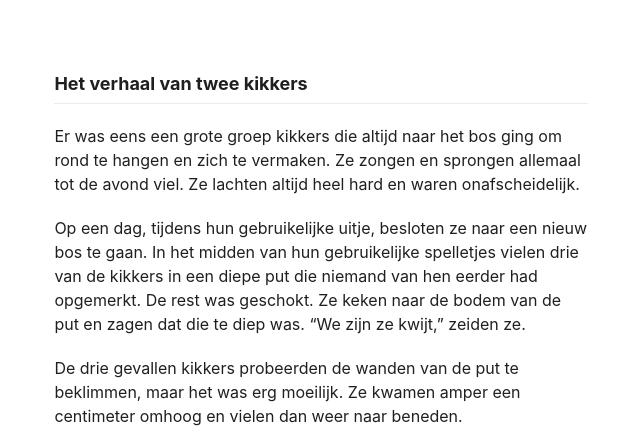
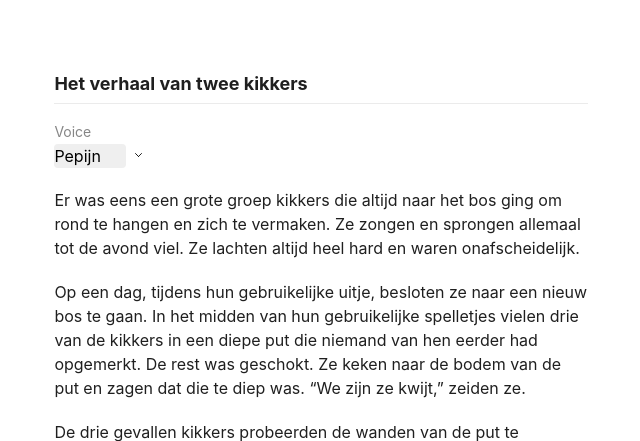
Before and after one commit to pepijngieles/readalong, a PHP site: page /stories/story-one/index.html in a window 1280 px wide. Shown: the top 441 px of the page, without its empty margins (319-959 px from the left). Run offline with PHP 8.4, Linux system fonts and the light colour scheme.

Commit message:
Added a voice <select>

```diff
--- a/assets/scripts.js
+++ b/assets/scripts.js
@@ -168,9 +168,10 @@ function changeSentence() {
     let contentHeight = window.innerHeight - navHeight
     let sentenceOffset = currentSentenceEl.getBoundingClientRect()
     let popoverOffset = translationPopover.getBoundingClientRect()
+    let offsetBottom
 
-    if(showTranslation) let offsetBottom = popoverOffset.bottom + 48
-    else let offsetBottom = sentenceOffset.bottom + 12
+    if(showTranslation) offsetBottom = popoverOffset.bottom + 48
+    else offsetBottom = sentenceOffset.bottom + 12
 
     if (contentHeight < offsetBottom) window.scrollBy(0, sentenceOffset.top - 12)
   }
--- a/assets/styles.css
+++ b/assets/styles.css
@@ -8,8 +8,8 @@
   4. Typography
   5. Icons
   6. Buttons
-  7. Inputs
-  7. Navigation
+  7. Form elements
+  8. Navigation
   9. Progress bar
   10. Popovers
   11. Developer controls
@@ -144,6 +144,13 @@ h2{
 
 .story p{
   margin: 1.25rem 0;
+}
+
+small,
+.small,
+label{
+  font-size: .875rem;
+  line-height: 1rem;
 }
 
 .text-align-right{
@@ -283,8 +290,14 @@ button.small{
 
 
 
-/* 7. Inputs
+/* 7. Form elements
 ---------------------------------------------------------------------------- */
+label{
+  display: block;
+  padding-bottom: .25rem;
+  color: var(--txt-tertiary);
+}
+
 input:not([type=range]),
 textarea{
   font: inherit;
@@ -306,6 +319,14 @@ textarea:focus{
   outline: none;
   border-color: var(--border-strong);
   box-shadow: inset 0 3px 9px 0 rgba(0, 0, 0, .024);
+}
+
+select.quiet{
+  appearance: none;
+  padding: 0;
+  border: none;
+  border-radius: .25rem;
+  font: inherit;
 }
 
 
--- a/stories/story-one/index.html
+++ b/stories/story-one/index.html
@@ -14,6 +14,10 @@
 				<path d="M2.5 11.5L9.5 4.5" class="round"/>
 				<path d="M2.5 11.5H22.5" class="round"/>
 				<path d="M9.5 18.5L2.5 11.5" class="round"/>
+			</symbol>
+			<symbol id="chevron-down" viewBox="0 0 16 16">
+				<path d="M7.5 10.5L4.5 7.5" class="round"/>
+				<path d="M7.5 10.5L10.5 7.5" class="round"/>
 			</symbol>
 			<symbol id="close" viewBox="0 0 24 24">
 				<path d="M4.5 19.5L19.5 4.5" class="round"/>
@@ -49,6 +53,15 @@
 		<article class=story>
 
 			<h1>Het verhaal van twee kikkers</h1>
+
+			<label for=voice>Voice</label>
+			<select id=voice name=voice class=quiet>
+				<option value=pepijn>Pepijn</option>
+				<option value=annelinn>AnneLinn</option>
+			</select>
+			<svg width=16 height=16 class=icon aria-hidden=true>
+				<use xlink:href=#chevron-down></use>
+			</svg>
 
 			<p>
 				<span tabindex=1 data-sentence=0 data-translation="Once upon a time there was a large group of frogs who always went to the forest to hang out and have fun.">Er was eens een grote groep kikkers die altijd naar het bos ging om rond te hangen en zich te vermaken.</span> <span tabindex=1 data-sentence=1 data-translation="They all sang and jumped until nightfall.">Ze zongen en sprongen allemaal tot de avond viel.</span> <span tabindex=1 data-sentence=2 data-translation="They always laughed really hard and were inseparable.">Ze lachten altijd heel hard en waren onafscheidelijk.</span>
```
Also changed, not shown: assets/icons.svg.
